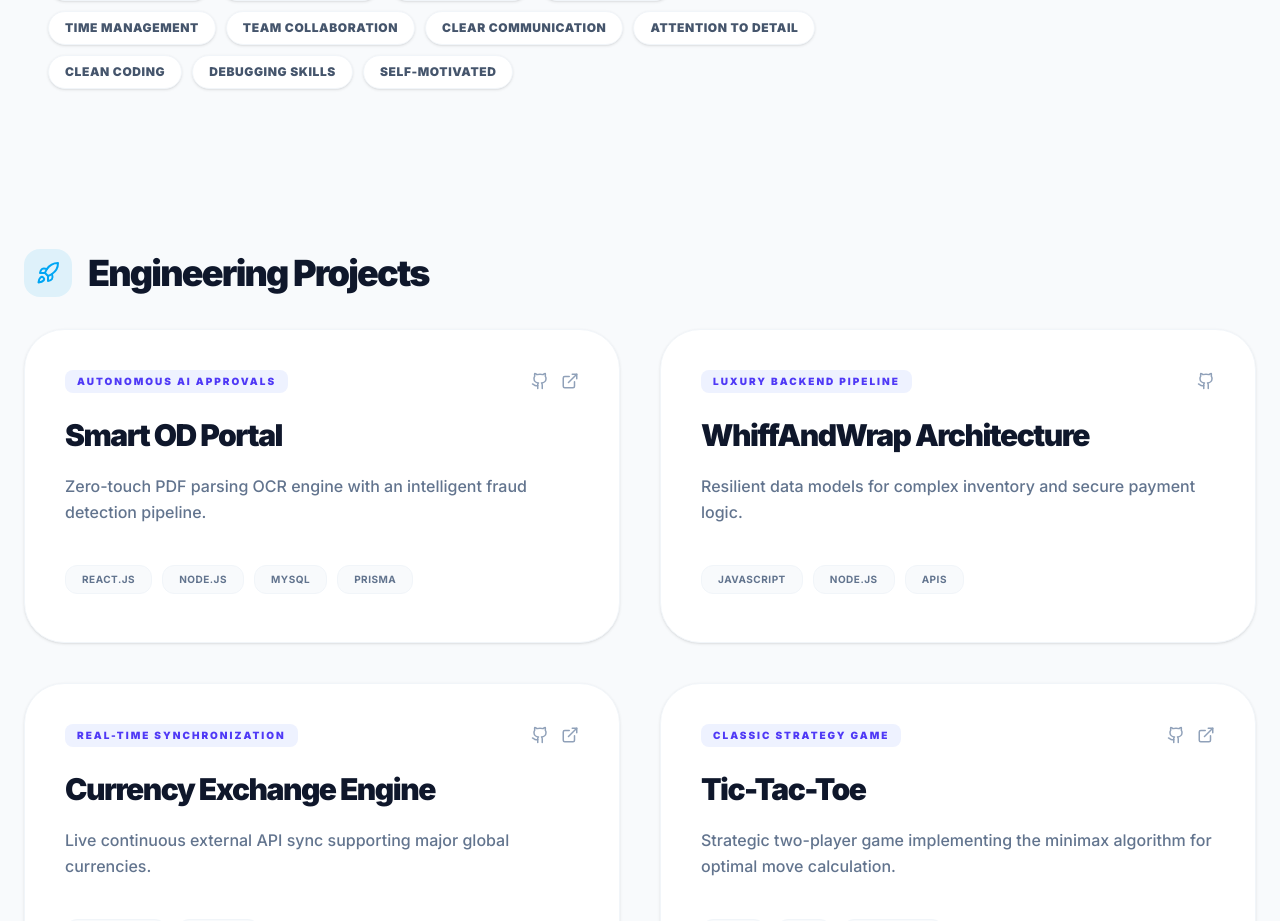
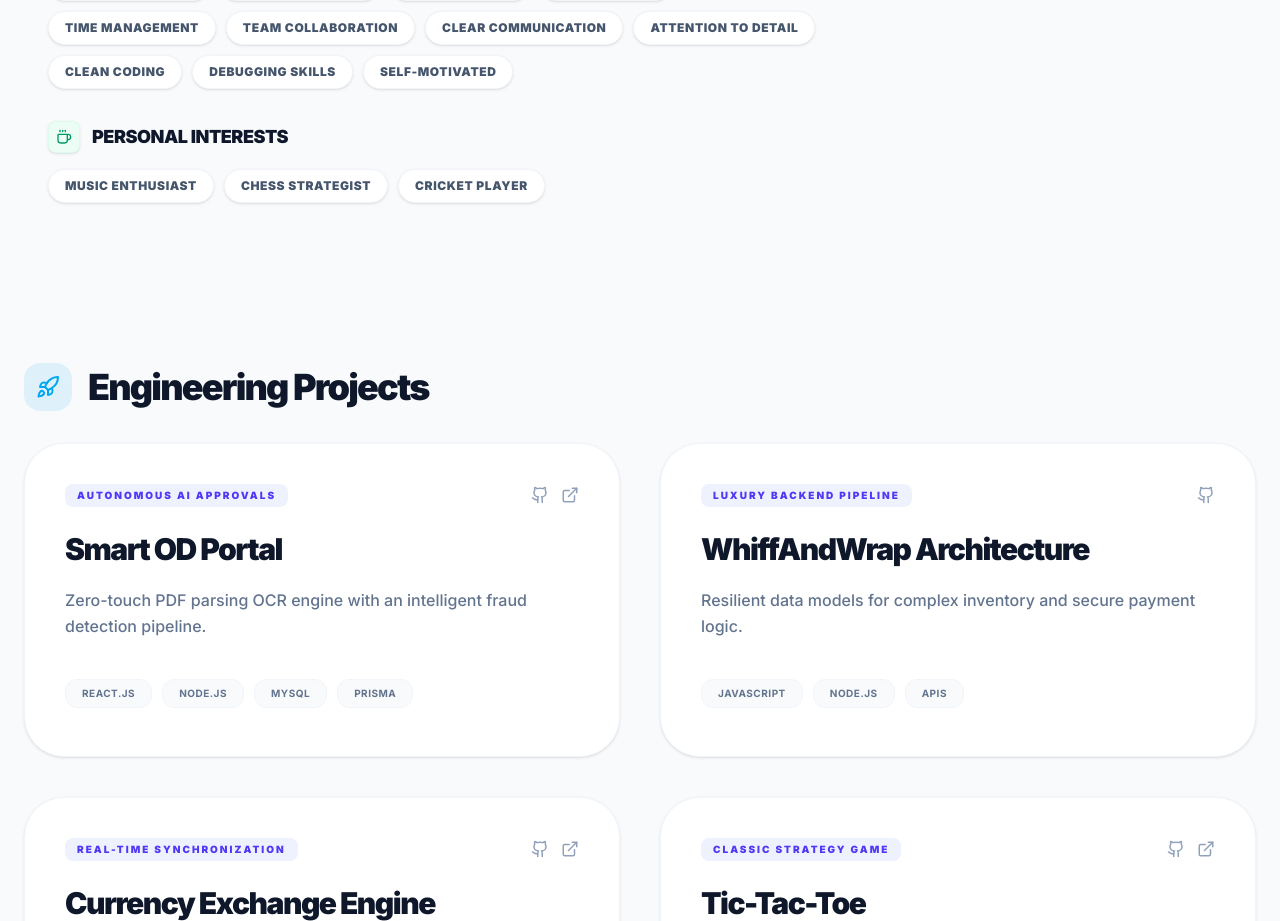
Before and after one commit to sTharun5/PORTFOLIO, a Next.js app: page / in a window 1280 px wide. Shown: the part 1444-2365 px from the top of the page. Built offline with nearby package versions, Linux system fonts and the light colour scheme.

Commit message:
feat: add user hobbies to AI knowledge and portfolio UI

```diff
--- a/src/app/api/chat/route.ts
+++ b/src/app/api/chat/route.ts
@@ -20,6 +20,9 @@ Technical Expertise & Skills:
 
 Professional DNA (Personal Traits):
 - Problem-solving, Logical thinking, Quick learner, Adaptability, Time management, Team collaboration, Clear communication, Attention to detail, Clean coding, Debugging skills, Self-motivated.
+
+Interests & Hobbies:
+- Hearing music, playing chess, and playing cricket.
 
 Verified Certifications:
 - NPTEL Elite Gold: Core Java (97% Score) - https://portfolio-stharun5s-projects.vercel.app/nptel.png
--- a/src/components/ExpertiseSection.tsx
+++ b/src/components/ExpertiseSection.tsx
@@ -3,8 +3,8 @@
 import React from 'react';
 import { motion, Variants } from 'framer-motion';
 import { TiltCard } from './TiltCard';
-import { PRO_SKILLS, PERSONAL_TRAITS } from '@/lib/data';
-import { Code2, ExternalLink, Dna } from 'lucide-react';
+import { PRO_SKILLS, PERSONAL_TRAITS, HOBBIES } from '@/lib/data';
+import { Code2, ExternalLink, Dna, Coffee } from 'lucide-react';
 
 const containerVariants: Variants = {
   hidden: { opacity: 0 },
@@ -96,6 +96,37 @@ export const ExpertiseSection = () => {
               ))}
             </motion.div>
           </motion.div>
+
+          {/* Personal Interests Section */}
+          <motion.div
+            initial="hidden"
+            whileInView="visible"
+            viewport={{ once: true }}
+            className="flex flex-col gap-4 mt-8"
+          >
+            <div className="flex items-center gap-3">
+              <div className="w-8 h-8 rounded-lg bg-emerald-50 flex items-center justify-center text-emerald-600 shadow-sm border border-emerald-100/50">
+                <Coffee size={16} />
+              </div>
+              <h3 className="text-lg font-black text-slate-900 tracking-tight uppercase">Personal Interests</h3>
+            </div>
+
+            <motion.div
+              variants={containerVariants}
+              className="flex flex-wrap gap-2 sm:gap-2.5"
+            >
+              {HOBBIES.map((hobby) => (
+                <motion.span
+                  key={hobby}
+                  variants={itemVariants}
+                  whileHover={{ scale: 1.05, y: -2 }}
+                  className="px-3 py-1.5 sm:px-4 sm:py-2 rounded-full bg-white border border-slate-100 text-slate-600 text-[9px] sm:text-xs font-black uppercase tracking-wider shadow-sm hover:shadow-md hover:border-emerald-100 hover:text-emerald-600 transition-all cursor-default"
+                >
+                  {hobby}
+                </motion.span>
+              ))}
+            </motion.div>
+          </motion.div>
         </div>
 
         <motion.a
--- a/src/lib/data.ts
+++ b/src/lib/data.ts
@@ -86,3 +86,9 @@ export const PERSONAL_TRAITS = [
   'Attention to detail', 'Clean coding', 'Debugging skills',
   'Self-motivated'
 ];
+
+export const HOBBIES = [
+  'Music enthusiast',
+  'Chess strategist',
+  'Cricket player'
+];
```
